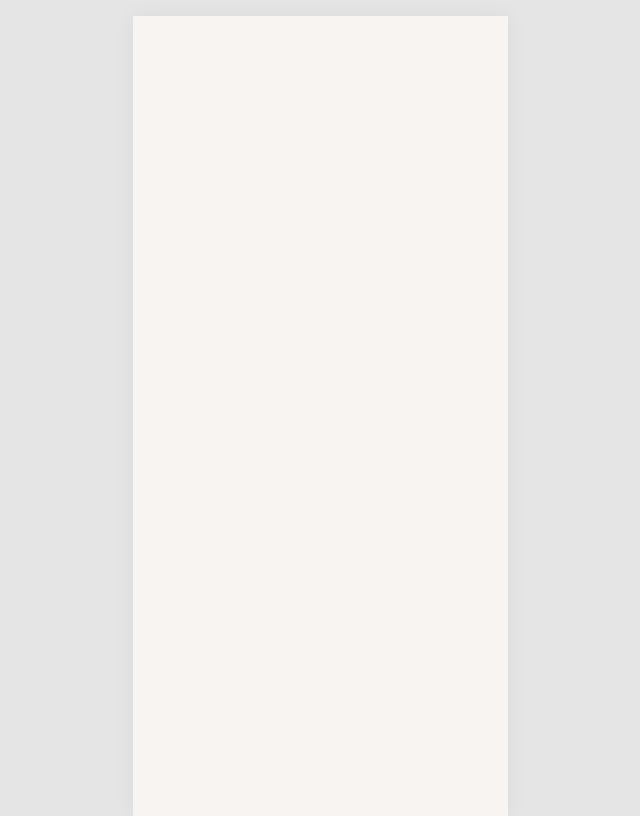
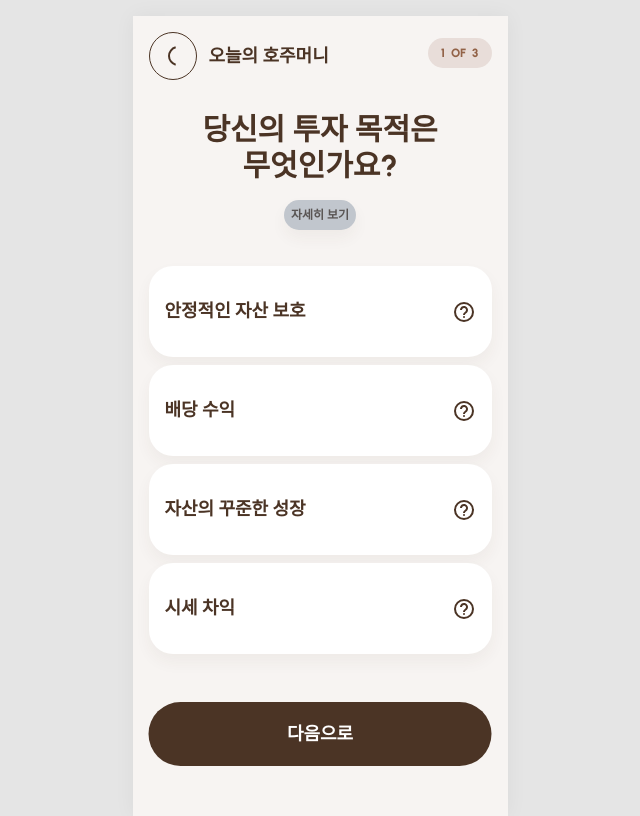
Before and after one commit to MJU-Capstone-Design-1/Jumoney-FE, a Next.js app: page /recommend/surveyfirst in a window 1280 px wide. Shown: the whole page, without its empty margins (320-960 px from the left). Built offline with nearby package versions, Linux system fonts and the light colour scheme; a web font is replaced by a local one.

Commit message:
✨ Feat: 오늘의 호주머니 - 투자 목적 페이지 구현

```diff
--- a/src/app/(main)/recommend/surveyfirst/page.tsx
+++ b/src/app/(main)/recommend/surveyfirst/page.tsx
@@ -1,7 +1,91 @@
-import React from "react";
+"use client";
 
-const page = () => {
-  return <div></div>;
+import BackButtonField from "@/components/backButtonField";
+import { SurveyDetailButton } from "@/components/surveyDetailButton";
+import React, { useState } from "react";
+import { SurveyOption } from "@/features/recommend/survey/surveyFirstListGroup";
+import BottomButton from "@/components/bottomButton";
+import { SurveyStepper } from "@/components/surveyStepper";
+import { motion } from "framer-motion";
+
+const Page = () => {
+  const [selectedOption, setSelectedOption] = useState<string | null>(null);
+  const options = [
+    "안정적인 자산 보호",
+    "배당 수익",
+    "자산의 꾸준한 성장",
+    "시세 차익",
+  ];
+
+  return (
+    <div className="flex flex-col">
+      <BackButtonField color="secondary2" label="오늘의 호주머니" />
+      <SurveyStepper currentStep={1} totalSteps={3} />
+
+      <div className="flex flex-col gap-[4.125rem] pt-[2rem] items-center">
+        <div className="flex flex-col gap-[1rem]">
+          <motion.p
+            initial={{ opacity: 0, y: 20 }}
+            animate={{ opacity: 1, y: 0 }}
+            transition={{ duration: 0.6, ease: "easeOut" }}
+            className="flex text-label-lg font-extrabold text-center leading-[120%]"
+          >
+            당신의 투자 목적은
+            <br />
+            무엇인가요?
+          </motion.p>
+
+          <motion.div
+            initial={{ scale: 0, opacity: 0 }}
+            animate={{ scale: 1, opacity: 1 }}
+            transition={{
+              delay: 0.6,
+              type: "spring",
+              stiffness: 260,
+              damping: 20,
+            }}
+          >
+            <SurveyDetailButton>
+              <p className="text-center leading-[120%]">
+                시가총액, 배당률, EPS 등<br />
+                기업의 펀더멘탈과 관련된 지표로 구성했어요.
+                <br />
+                투자자가 어떤 방식으로 수익을 창출하고 싶은지에 따라
+                <br />
+                재무제표 상의 본질적인 가치를 필터링해요.
+              </p>
+            </SurveyDetailButton>
+          </motion.div>
+        </div>
+
+        <div className="w-full flex flex-col gap-[0.5rem]">
+          {options.map((option, index) => (
+            <motion.div
+              key={index}
+              initial={{ scale: 0, opacity: 0 }}
+              animate={{ scale: 1, opacity: 1 }}
+              transition={{
+                delay: 1.0 + index * 0.1,
+                type: "spring",
+                stiffness: 260,
+                damping: 20,
+              }}
+            >
+              <SurveyOption
+                label={option}
+                isSelected={selectedOption === option}
+                onClick={() =>
+                  setSelectedOption(selectedOption === option ? null : option)
+                }
+              />
+            </motion.div>
+          ))}
+        </div>
+      </div>
+
+      <BottomButton label="다음으로" />
+    </div>
+  );
 };
 
-export default page;
+export default Page;
```
